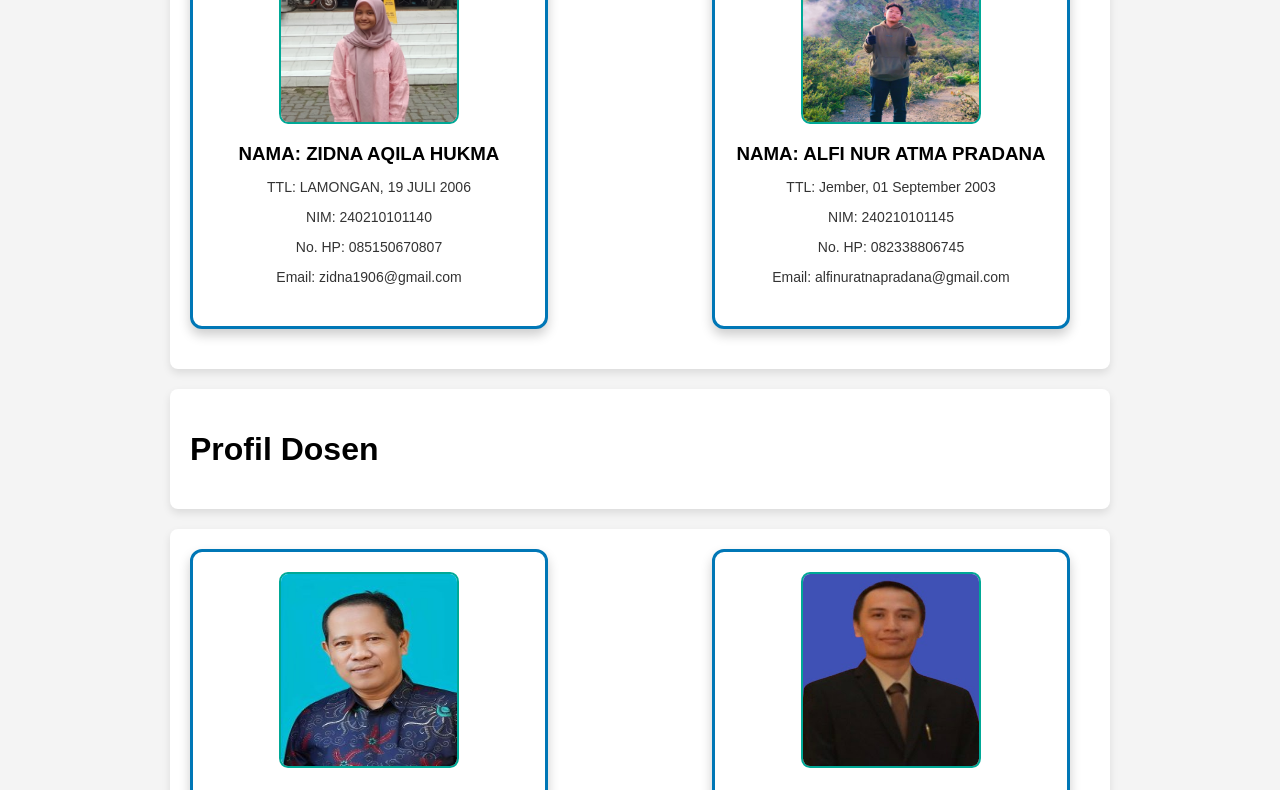
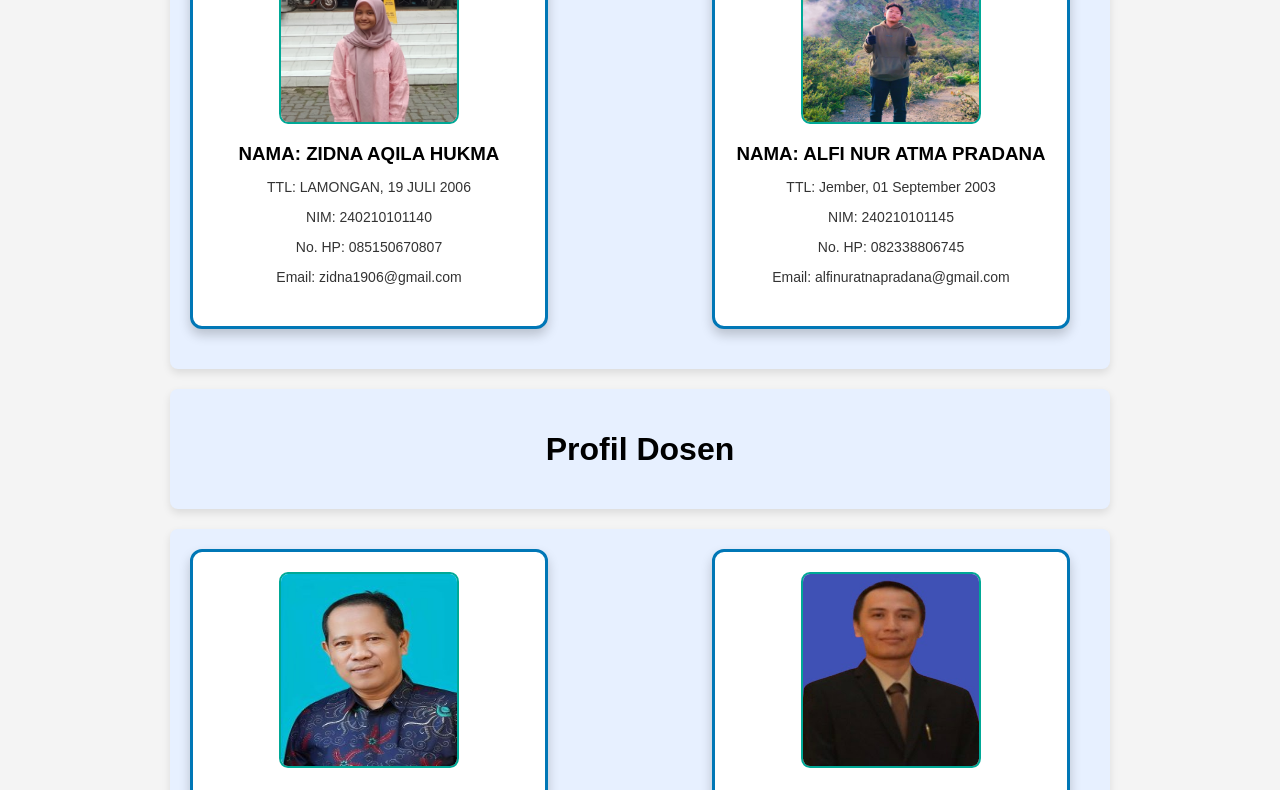
Before and after one commit to 10SMA/Sistem-Koordinat-Kartesius-dan-Vektor-, a plain HTML site: page profile.html in a window 1280 px wide. Shown: the part 2010-2800 px from the top of the page. Drawn offline with Linux system fonts and the light colour scheme.

Commit message:
Update profile.html

```diff
--- a/profile.html
+++ b/profile.html
@@ -41,7 +41,7 @@
             max-width: 900px;
             margin: 20px auto;
             padding: 20px;
-            background-color: white;
+            background-color: #e7f0ff;
             box-shadow: 0px 4px 8px rgba(0,0,0,0.1);
             border-radius: 8px;
         }
@@ -78,6 +78,9 @@
         .profile p {
             color: #333;
             font-size: 14px;
+        }
+        h1 {
+            text-align: center;
         }
          footer {
             background-color: #333;
```
